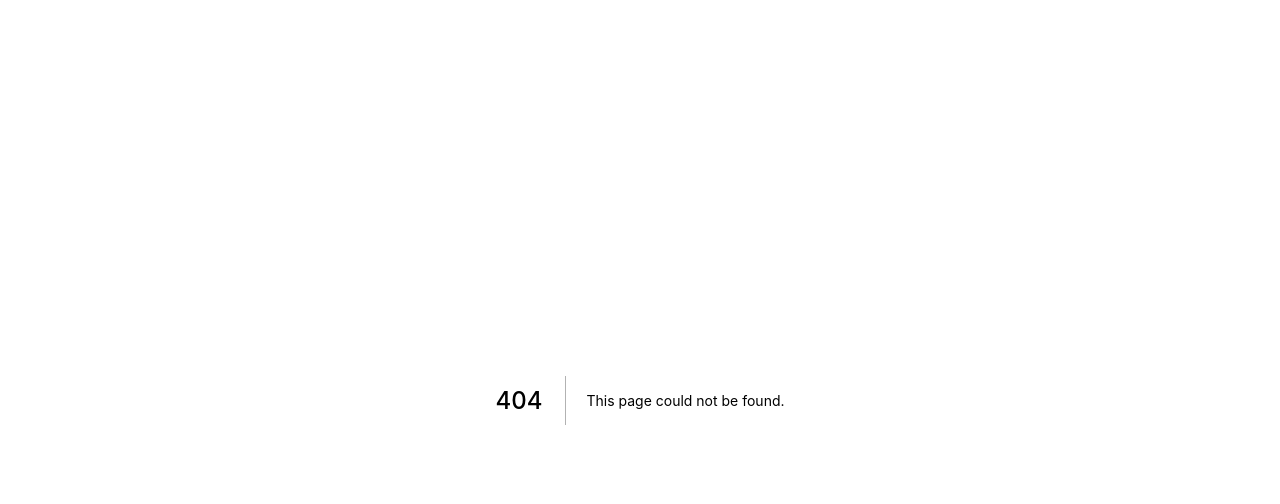
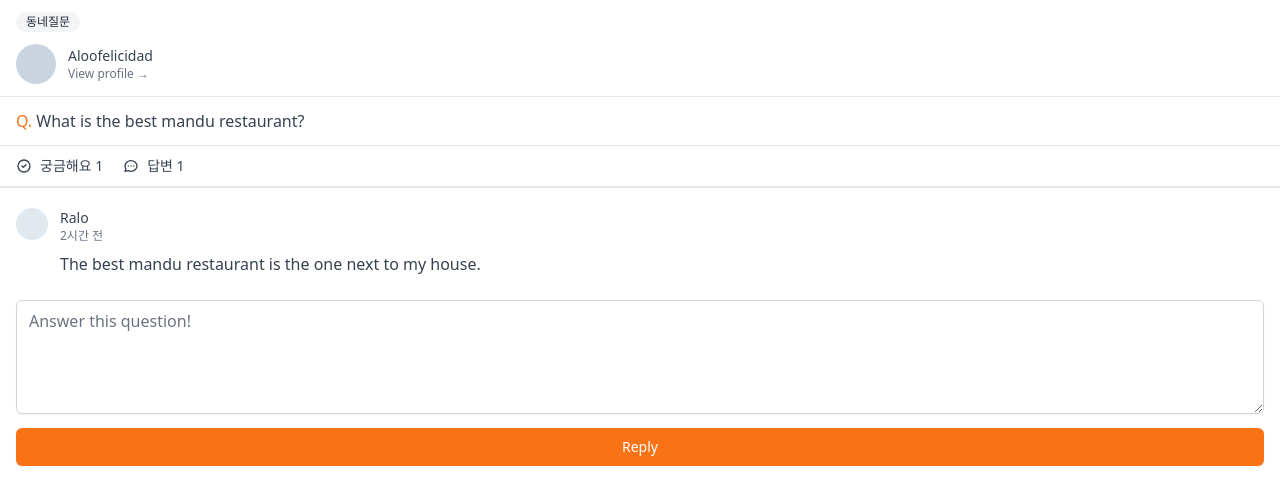
Before and after one commit to gyulsbox/Re_earth, a Next.js app: page /community/1 in a window 1280 px wide. Before the commit this address had no page. Shown: the top 504 px of the page. Built offline with nearby package versions, Linux system fonts and the light colour scheme.

Commit message:
feat: Add community detail post page

```diff
--- /dev/null
+++ b/pages/community/[id].tsx
@@ -0,0 +1,90 @@
+import type { NextPage } from "next";
+
+const CommunityPostDetail: NextPage = () => {
+  return (
+    <div>
+      <span className="inline-flex my-3 ml-4 items-center px-2.5 py-0.5 rounded-full text-xs font-medium bg-gray-100 text-gray-800">
+        동네질문
+      </span>
+      <div className="flex mb-3 px-4 pb-3  border-b items-center space-x-3">
+        <div className="w-10 h-10 rounded-full bg-slate-300" />
+        <div>
+          <p className="text-sm font-medium text-gray-700">
+            Aloofelicidad
+          </p>
+          <p className="text-xs font-medium text-gray-500 cursor-pointer" >
+            View profile &rarr;
+          </p>
+        </div>
+      </div>
+      <div>
+        <div className="mt-2 px-4 text-gray-700">
+          <span className="text-orange-500 font-medium">Q.</span> What is the
+          best mandu restaurant?
+        </div>
+        <div className="flex px-4 space-x-5 mt-3 text-gray-700 py-2.5 border-t border-b-[2px]  w-full">
+          <span className="flex space-x-2 items-center text-sm">
+            <svg
+              className="w-4 h-4"
+              fill="none"
+              stroke="currentColor"
+              viewBox="0 0 24 24"
+              xmlns="http://www.w3.org/2000/svg"
+            >
+              <path
+                strokeLinecap="round"
+                strokeLinejoin="round"
+                strokeWidth="2"
+                d="M9 12l2 2 4-4m6 2a9 9 0 11-18 0 9 9 0 0118 0z"
+              ></path>
+            </svg>
+            <span>궁금해요 1</span>
+          </span>
+          <span className="flex space-x-2 items-center text-sm">
+            <svg
+              className="w-4 h-4"
+              fill="none"
+              stroke="currentColor"
+              viewBox="0 0 24 24"
+              xmlns="http://www.w3.org/2000/svg"
+            >
+              <path
+                strokeLinecap="round"
+                strokeLinejoin="round"
+                strokeWidth="2"
+                d="M8 12h.01M12 12h.01M16 12h.01M21 12c0 4.418-4.03 8-9 8a9.863 9.863 0 01-4.255-.949L3 20l1.395-3.72C3.512 15.042 3 13.574 3 12c0-4.418 4.03-8 9-8s9 3.582 9 8z"
+              ></path>
+            </svg>
+            <span>답변 1</span>
+          </span>
+        </div>
+      </div>
+      <div className="px-4 my-5 space-y-5">
+        <div className="flex items-start space-x-3">
+          <div className="w-8 h-8 bg-slate-200 rounded-full" />
+          <div>
+            <span className="text-sm block font-medium text-gray-700">
+              Ralo
+            </span>
+            <span className="text-xs text-gray-500 block ">2시간 전</span>
+            <p className="text-gray-700 mt-2">
+              The best mandu restaurant is the one next to my house.
+            </p>
+          </div>
+        </div>
+      </div>
+      <div className="px-4">
+        <textarea
+          className="mt-1 shadow-sm w-full focus:ring-orange-500 rounded-md border-gray-300 focus:border-orange-500 "
+          rows={4}
+          placeholder="Answer this question!"
+        />
+        <button className="mt-2 w-full bg-orange-500 hover:bg-orange-600 text-white py-2 px-4 border border-transparent rounded-md shadow-sm text-sm font-medium focus:ring-2 focus:ring-offset-2 focus:ring-orange-500 focus:outline-none ">
+          Reply
+        </button>
+      </div>
+    </div>
+  );
+};
+
+export default CommunityPostDetail;
```
